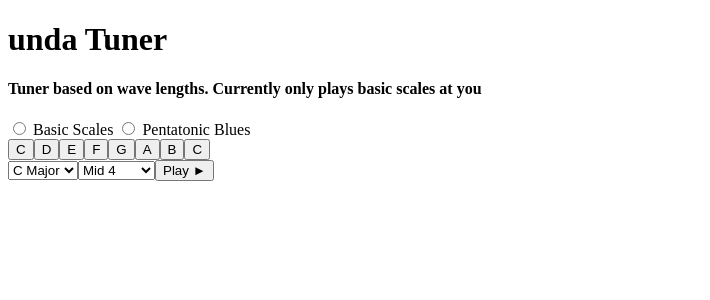
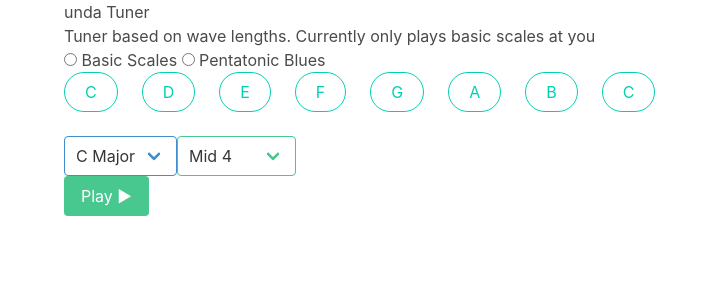
Before and after one commit to oldManLemon/undaTuner, an Angular app: page / in a window 1280 px wide. Shown: the top 300 px of the page, without its empty margins (0-710 px from the left). Built offline with nearby package versions, Linux system fonts and the light colour scheme.

Commit message:
a bit of Bulma added in for testing

```diff
--- a/angular.json
+++ b/angular.json
@@ -27,7 +27,7 @@
               "src/favicon.ico",
               "src/assets"
             ],
-            "styles": [
+            "styles": ["node_modules/bulma/css/bulma.min.css",
               "src/styles.scss"
             ],
             "scripts": []
--- a/package.json
+++ b/package.json
@@ -19,6 +19,7 @@
     "@angular/platform-browser": "~8.2.5",
     "@angular/platform-browser-dynamic": "~8.2.5",
     "@angular/router": "~8.2.5",
+    "bulma": "^0.7.5",
     "rxjs": "~6.4.0",
     "tone": "^13.8.25",
     "tslib": "^1.10.0",
--- a/src/app/app.component.html
+++ b/src/app/app.component.html
@@ -1,13 +1,22 @@
-<h1>{{title}}</h1>
-<h4>{{description}}</h4>
+<div class="container">
+
+    <h1>{{title}}</h1>
+    <h4>{{description}}</h4>
 
 
-<app-scaletype (typeSelected) = typeOfScale($event)></app-scaletype>
-<app-buttons (touched)="playNote($event)" *ngFor = 'let note of scale; let i = index' [middleC]='middleC' [note] = 'note' [i] = 'i'></app-buttons>
-<div>
-        <app-scales [scaleTypeChoice]=scaleTypeChoice (selectedScaleEmit) = 'selectScale($event)' ></app-scales>
-    <app-range (selectedValue) = rangeSelector($event)></app-range>
+    <app-scaletype (typeSelected)=typeOfScale($event)></app-scaletype>
+    <div class="columns"> <app-buttons (touched)="playNote($event)" *ngFor='let note of scale; let i = index' [middleC]='middleC'
+        [note]='note' [i]='i'></app-buttons></div>
 
-    <button (click) ='playScale()'>Play &#9658; </button>
 
+    <div>
+        <div class="level-left">
+            <app-scales [scaleTypeChoice]=scaleTypeChoice (selectedScaleEmit)='selectScale($event)'></app-scales>
+            <app-range (selectedValue)=rangeSelector($event)></app-range>
+        </div>
+
+
+        <button class="button is-success" (click)='playScale()'>Play &#9658; </button>
+
+    </div>
 </div>
--- a/src/app/components/buttons/buttons.component.html
+++ b/src/app/components/buttons/buttons.component.html
@@ -1 +1,5 @@
-<button (click)='onTap()'>{{note}}</button>
+
+<div class="column is-one-fifth">
+
+    <button class='button is-primary is-outlined is-rounded' (click)='onTap()'>{{note}}</button>
+</div>
--- a/src/app/components/range/range.component.html
+++ b/src/app/components/range/range.component.html
@@ -1,4 +1,9 @@
-
-<select [(ngModel)]="selectedLevel" (change)="selected()">
-    <option *ngFor="let item of data" [ngValue]="item.id">{{item.name}}</option>
-</select>
+<div class="field">
+    <div class="control">
+        <div class="select is-success">
+            <select [(ngModel)]="selectedLevel" (change)="selected()">
+                <option *ngFor="let item of data" [ngValue]="item.id">{{item.name}}</option>
+            </select>
+        </div>
+    </div>
+</div>
--- a/src/app/components/scales/scales.component.html
+++ b/src/app/components/scales/scales.component.html
@@ -1,4 +1,10 @@
+<div class="form">
+    <div class="control">
+        <div  class="select is-info">
+             <select [(ngModel)]="selectedScale" (change)="emitSelectedScale()">
+            <option *ngFor="let scale of currentScale" [ngValue]="scale.id">{{scale.name}}</option>
+        </select>
+        </div>
 
-<select [(ngModel)]="selectedScale" (change)="emitSelectedScale()">
-        <option *ngFor="let scale of currentScale" [ngValue]="scale.id">{{scale.name}}</option>
-    </select>
+    </div>
+</div>
```
Also changed, not shown: 1 other file (tests, documents, lock files or other folders).
